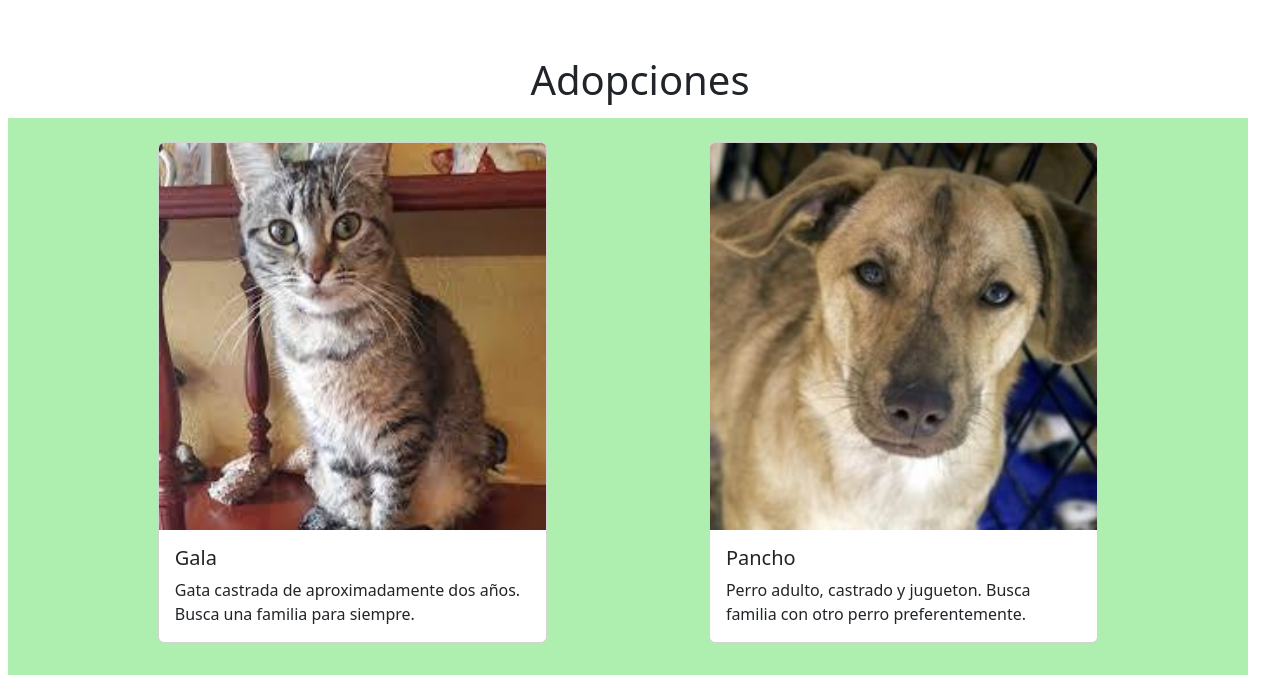
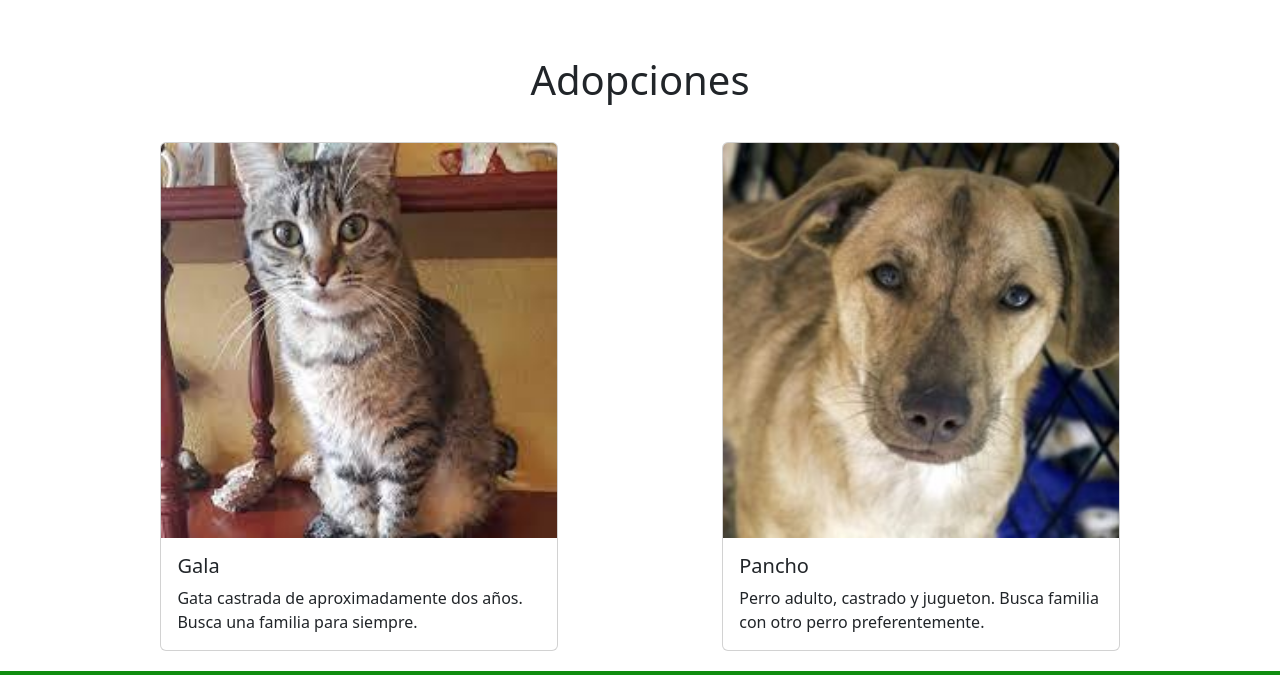
Before and after one commit to valemolivo/proyecto-adopta-no-compres, a plain HTML site: page index.html in a window 1280 px wide. Shown: the part 2190-2865 px from the top of the page. Drawn offline with nearby package versions, Linux system fonts and the light colour scheme.

Commit message:
ultimo arreglo

```diff
--- a/css/style.css
+++ b/css/style.css
@@ -66,11 +66,6 @@
 }
 
 /**Tercer HTML "Donaciones"**/
-.row-cols-1{
-    background-color: rgb(174, 238, 174);
-    height: 100vh;
-    width: 100%;
-}
 
 .donacOp{
     padding: 20px;
```
